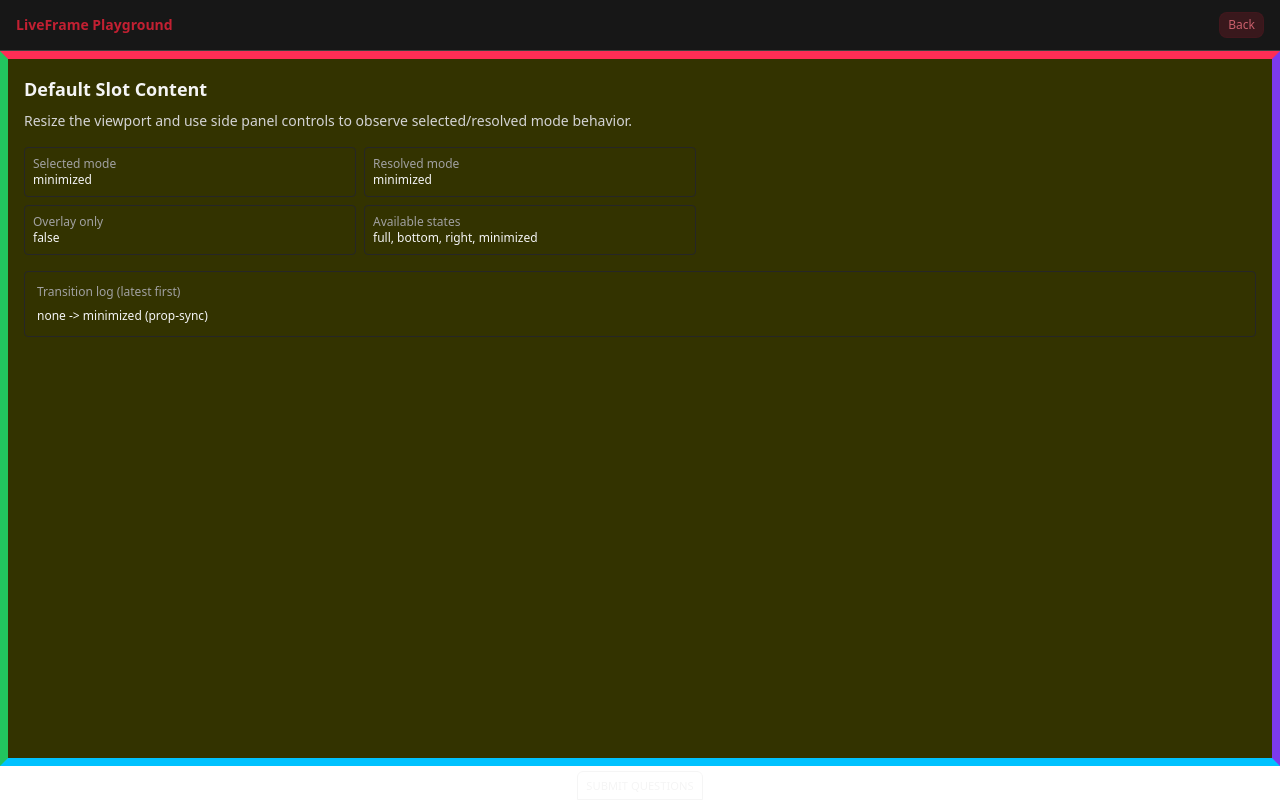
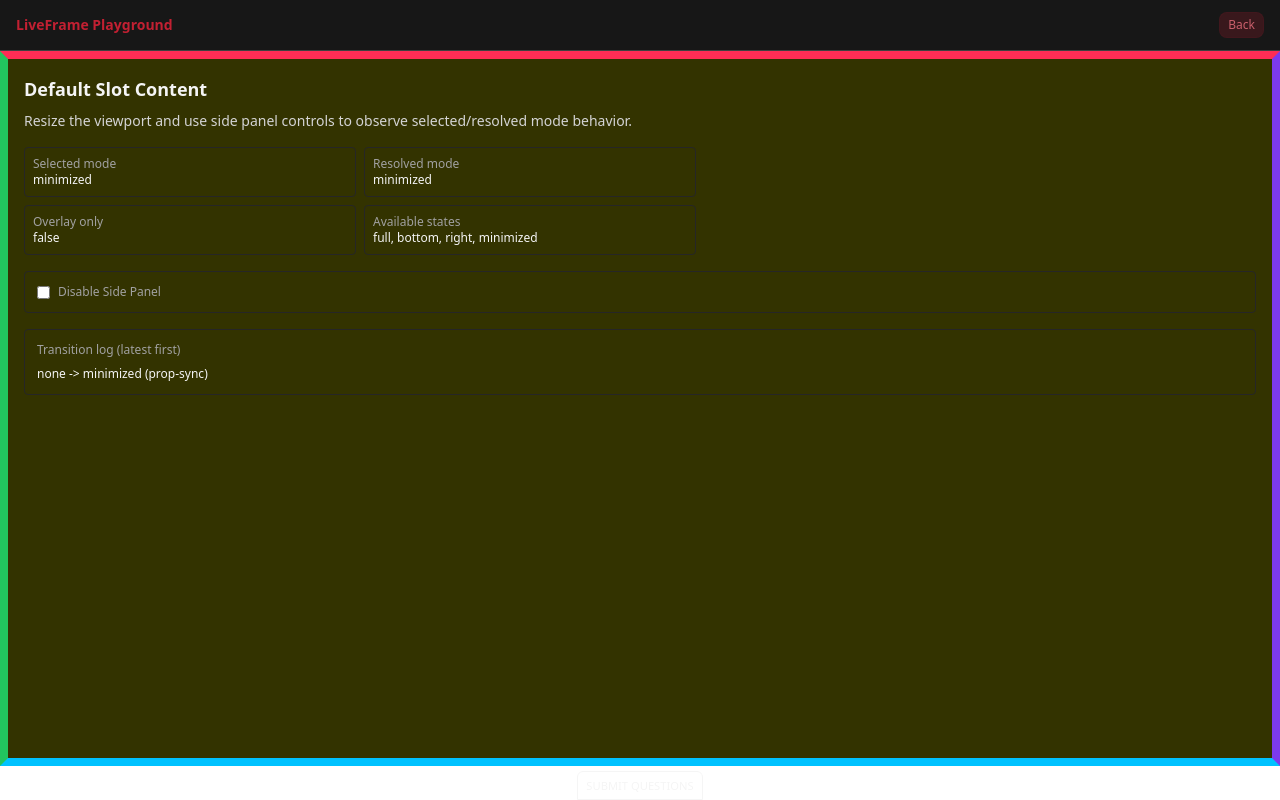
Before and after one commit to mtngtools/mtng-mono, a Nuxt app in the folder apps/develop-attend-nuxt/: page /live-frame-test in a window 1280 px wide. Built offline with nearby package versions, Linux system fonts and the light colour scheme.

Commit message:
feat(frame-vue): add disableSidePanel prop to LiveFrame (#10)
Implemented disableSidePanel prop to allow dynamic disabling of the side panel system. Updated spec, tests, and playground page.

Fixes #10

```diff
--- a/apps/develop-attend-nuxt/app/pages/live-frame-test.vue
+++ b/apps/develop-attend-nuxt/app/pages/live-frame-test.vue
@@ -14,6 +14,7 @@ const sidePanelPosition = ref<SidePanelModeSelectable>('minimized');
 const sidePanelModeResolved = ref<string>('none');
 const availableStates = ref<SidePanelModeSelectable[]>([]);
 const overlayOnly = ref(false);
+const disableSidePanel = ref(false);
 const transitions = ref<string[]>([]);
 
 const transitionLog = computed(() => transitions.value.slice(0, 10));
@@ -75,6 +76,7 @@ function onAvailableStates(payload: {
     v-model:side-panel-position="sidePanelPosition"
     controls-overlay-only="0"
     :auto-hide-timeout="3000"
+    :disable-side-panel="disableSidePanel"
     @side-panel-transition="onTransition"
     @side-panel-available-states="onAvailableStates"
   >
@@ -146,6 +148,23 @@ function onAvailableStates(payload: {
           borderStyle: 'solid',
           borderRadius: '0.25rem',
           padding: '0.75rem',
+          display: 'flex',
+          alignItems: 'center',
+          gap: '0.5rem',
+        }"
+      >
+        <input id="disable-side-panel" v-model="disableSidePanel" type="checkbox">
+        <label for="disable-side-panel" class="text-neutral-400">Disable Side Panel</label>
+      </div>
+
+      <div
+        class="border-neutral-800 text-xs"
+        :style="{
+          marginTop: '1rem',
+          borderWidth: '1px',
+          borderStyle: 'solid',
+          borderRadius: '0.25rem',
+          padding: '0.75rem',
         }"
       >
         <div class="text-neutral-400" :style="{ marginBottom: '0.5rem' }">Transition log (latest first)</div>
--- a/packages/frame-vue/package.json
+++ b/packages/frame-vue/package.json
@@ -1,6 +1,6 @@
 {
   "name": "@mtngtools/frame-vue",
-  "version": "0.0.14-experimental.0",
+  "version": "0.0.15-experimental.0",
   "description": "(Experimental) Vue.js component and composable library for mtngTOOLS",
   "type": "module",
   "main": "./dist/index.js",
--- a/packages/frame-vue/src/components/live/LiveFrame/LiveFrame.vue
+++ b/packages/frame-vue/src/components/live/LiveFrame/LiveFrame.vue
@@ -28,6 +28,7 @@ const props = withDefaults(
     sidePanelMaxBottomTall?: string
     headerHideWidthThreshold?: string
     headerHideHeightThreshold?: string
+    disableSidePanel?: boolean
   }>(),
   {
     sidePanelPosition: 'minimized',
@@ -46,6 +47,7 @@ const props = withDefaults(
     sidePanelMaxBottomTall: '60vh',
     headerHideWidthThreshold: '50rem',
     headerHideHeightThreshold: '40rem',
+    disableSidePanel: false,
   },
 )
 
@@ -105,7 +107,7 @@ const breakpointsPx: Record<string, number> = {
   '2xl': 1536,
 }
 
-const hasSidePanelSlot = computed(() => Boolean(slots.sidePanelContent))
+const hasSidePanelSlot = computed(() => Boolean(slots.sidePanelContent) && !props.disableSidePanel)
 const hasHeaderSlot = computed(() => Boolean(slots.header))
 
 // User cannot select 'auto' from controls; it is still used internally and when expanding from minimized.
```
Also changed, not shown: packages/frame-vue/src/components/live/LiveFrame/spec/README.md, 1 other file (tests, documents, lock files or other folders).
